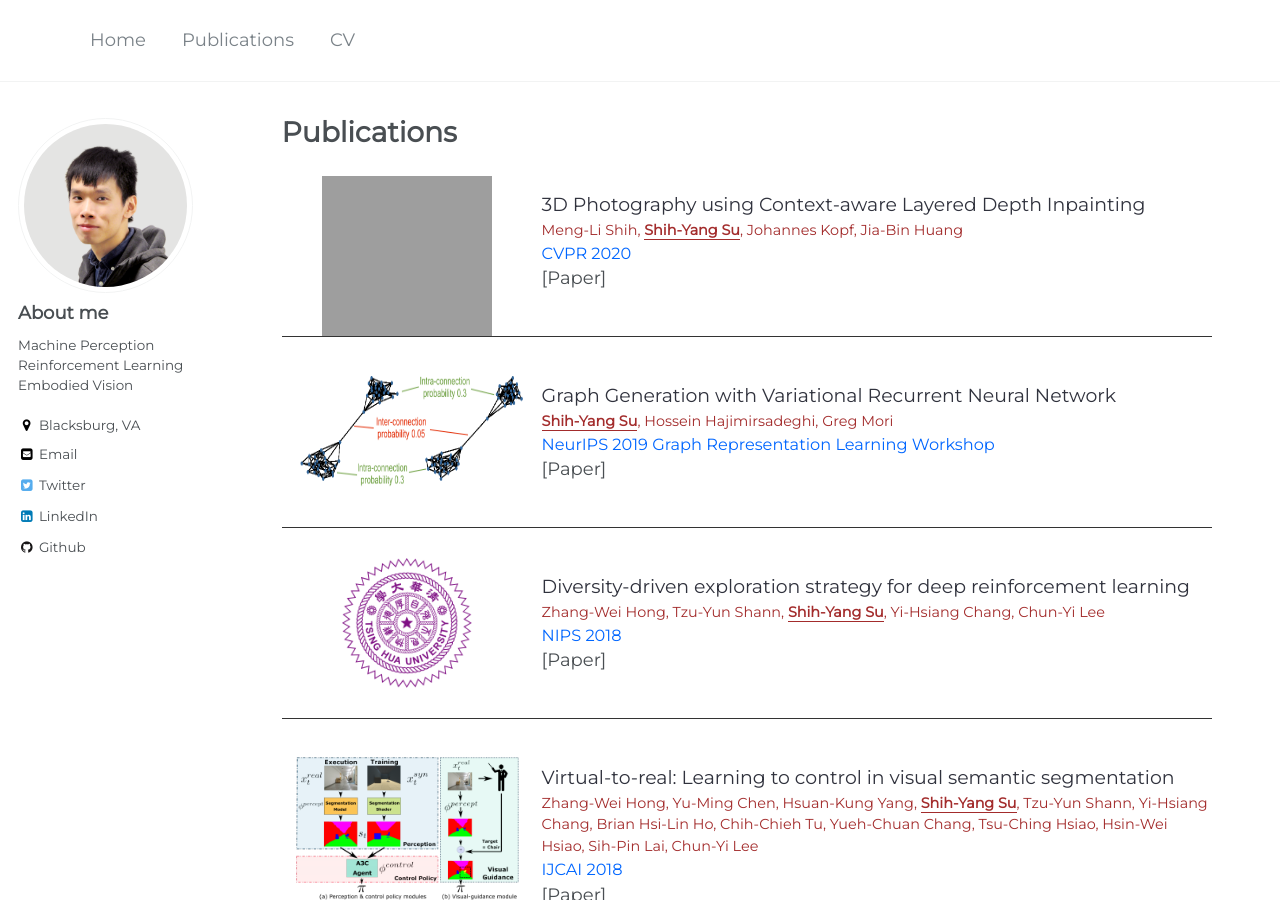
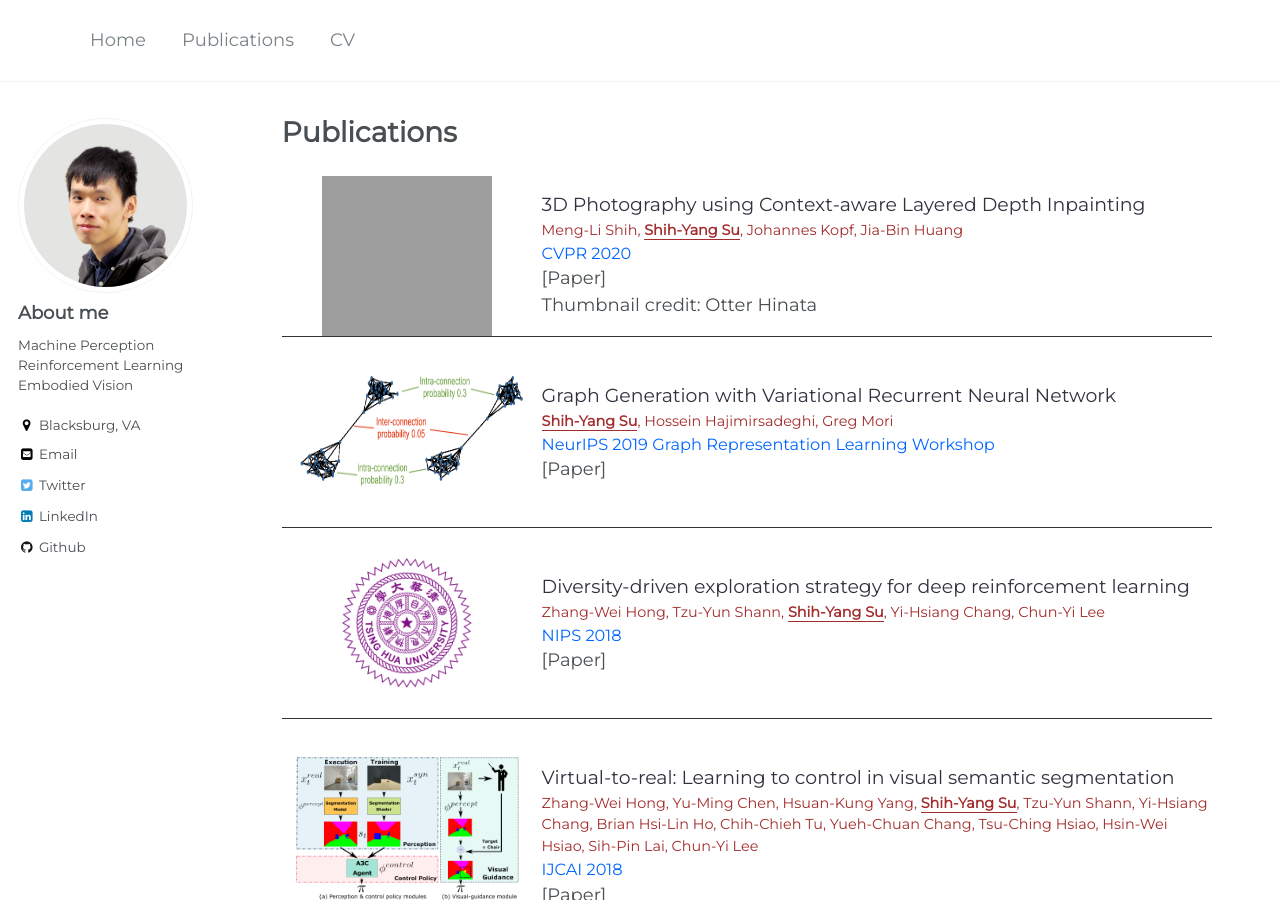
Before and after one commit to LemonATsu/LemonATsu.github.io, a Jekyll site: the page built from _pages/publications.md, in a window 1280 px wide and 900 px high. Built offline with Jekyll 4.4.1, drawn with Linux system fonts in a browser that asks for light colours.

Commit message:
add credit

```diff
--- a/_pages/publications.md
+++ b/_pages/publications.md
@@ -11,6 +11,7 @@ author_profile: true
         <div class="pub-author">Meng-Li Shih, <b>Shih-Yang Su</b>, Johannes Kopf, Jia-Bin Huang</div>
         <div class="pub-conf">CVPR 2020</div>
         [<a href="https://arxiv.org/abs/1910.01743">Paper</a>]
+        <div>Thumbnail credit: Otter Hinata</div>
     </div>
 </div>
 <div class="pub-container">
```
